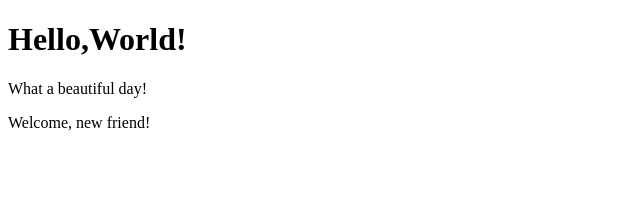
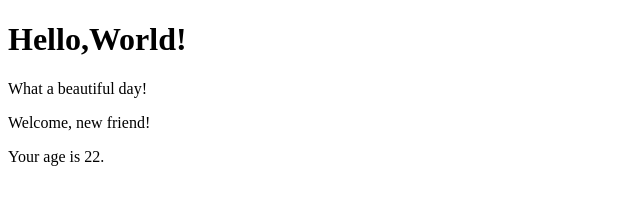
Before and after one commit to CeciliaFabiole/REACT, a React (Create React App) app in the folder react-complete-exercises/: page / in a window 1280 px wide. Shown: the top 216 px of the page, without its empty margins (0-640 px from the left). Built offline with nearby package versions, Linux system fonts and the light colour scheme.

Commit message:
feat:add props-03

```diff
--- a/react-complete-exercises/src/App.js
+++ b/react-complete-exercises/src/App.js
@@ -17,7 +17,7 @@ export function App(){
     return(
         <div>
             <Hello/>
-            <Welcome/>
+            <Welcome age={22}/>
         </div>
     )
 }
--- a/react-complete-exercises/src/Welcome.js
+++ b/react-complete-exercises/src/Welcome.js
@@ -14,6 +14,11 @@ import React from "react";
 //or by creating a static property
 
 //FUNCTION COMPONENT
-export function Welcome({name='new friend'}){
-    return <p>Welcome, {name}!</p>
+export function Welcome({name='new friend', age}){
+    return (
+    <div>
+        <p>Welcome, {name}!</p>
+        <p>Your age is {age}.</p>
+    </div>
+    )
 }
```
Also changed, not shown: 1 other file (tests, documents, lock files or other folders).
